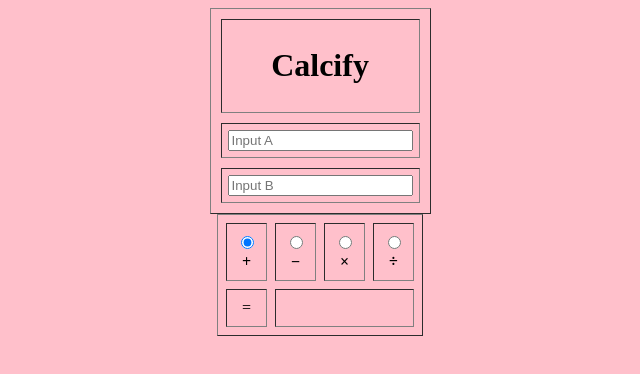
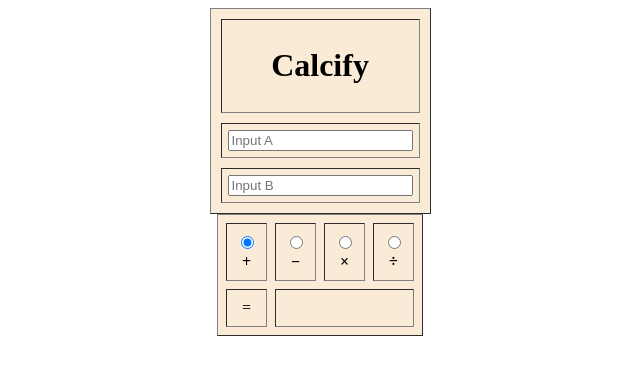
Before and after one commit to starlord7544/miniAssignment, a plain HTML site: page CalculatorPureHTML.html in a window 1280 px wide. Shown: the whole page, without its empty margins (320-960 px from the left). Drawn offline with Linux system fonts and the light colour scheme.

Commit message:
changed background color

```diff
--- a/CalculatorPureHTML.html
+++ b/CalculatorPureHTML.html
@@ -7,10 +7,10 @@
     <title>CalciHTML</title>
 </head>
 
-<body bgcolor="pink">
+<body>
     <form
         oninput="result.value = (parseFloat(eval(parseInt(num1.value) + operator.value + parseInt(num2.value)).toFixed(3)).toString().slice(0,10))">
-        <table border="1" cellpadding="6px" cellspacing="10px" align="center">
+        <table border="1" cellpadding="6px" cellspacing="10px" align="center" bgcolor="antiquewhite">
             <thead align="center">
                 <tr>
                     <th>
@@ -31,7 +31,7 @@
                 </tr>
             </tbody>
         </table>
-        <table border="1" cellpadding="9px" cellspacing="8px" align="center">
+        <table border="1" cellpadding="9px" cellspacing="8px" align="center" bgcolor="antiquewhite">
             <tbody align="center">
                 <tr>
                     <td>
```
